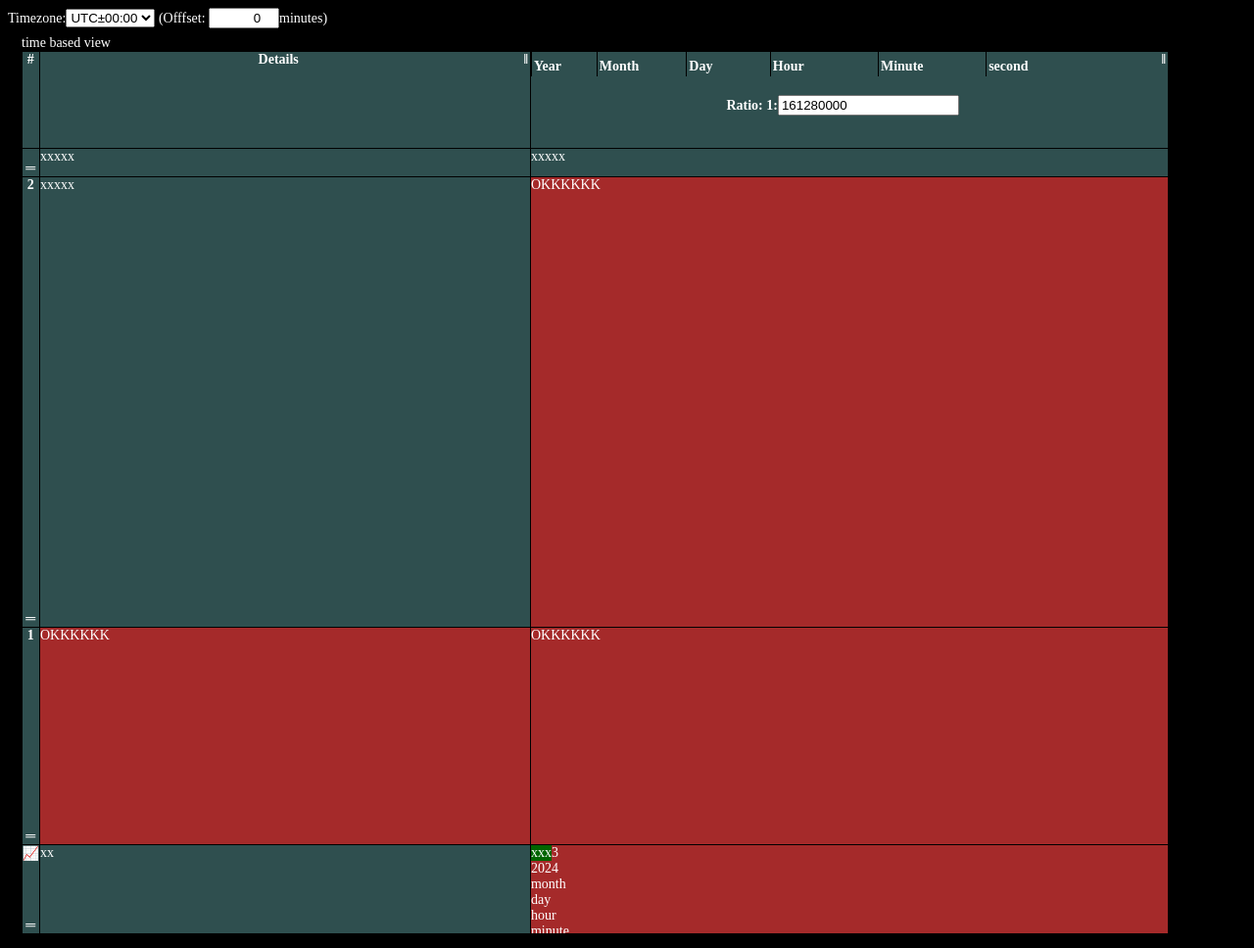
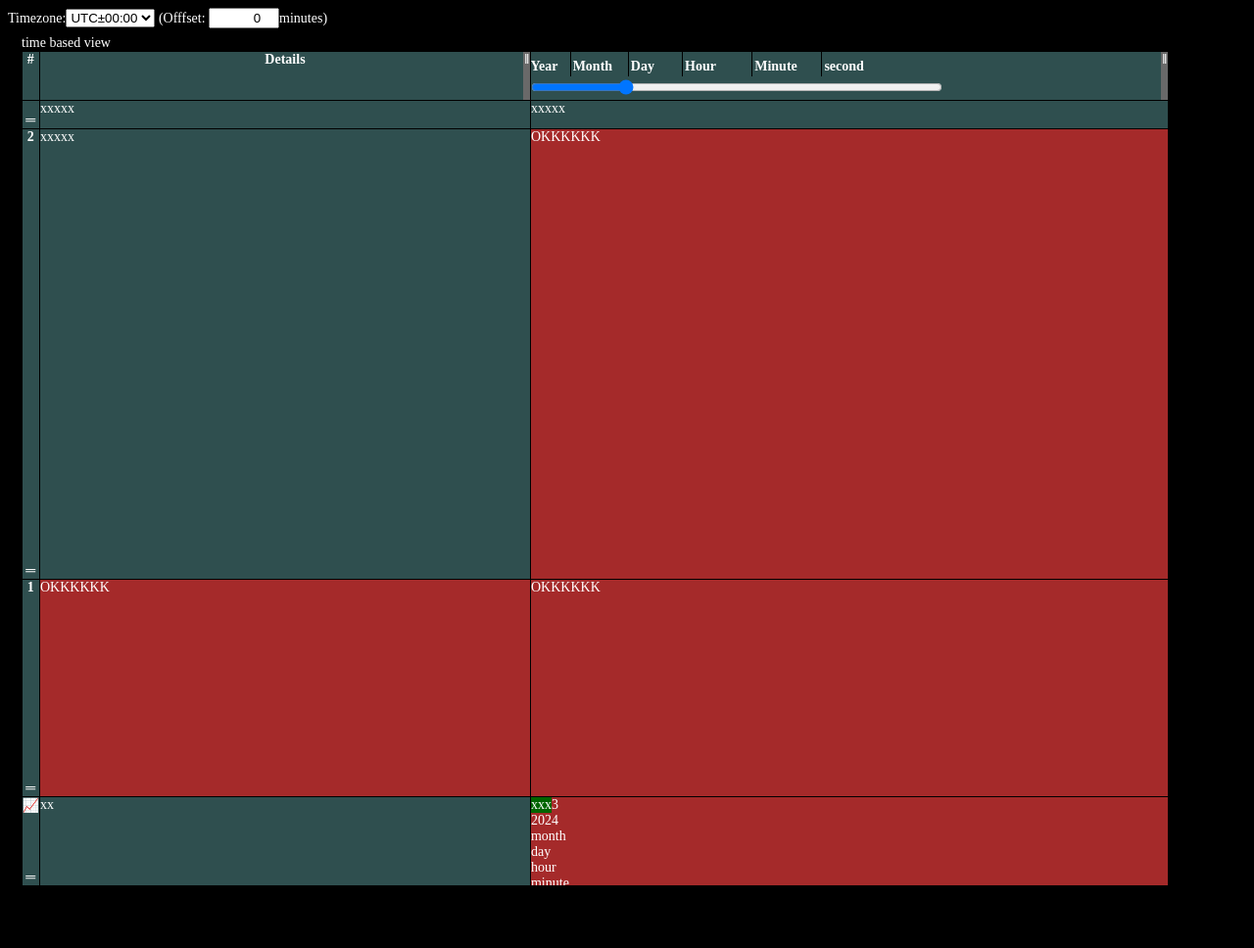
Before and after one commit to thanhntmany/project-management-tool, a website: page app/www/div.html in a window 1280 px wide. Shown: the whole page at 98% size. After the commit the page ends 919 px from the top, so only its background shows below. Drawn offline with Linux system fonts and the light colour scheme.

Commit message:
done move ratio inpurt

```diff
--- a/app/www/div.html
+++ b/app/www/div.html
@@ -168,15 +168,16 @@
                     }
 
                     table#time-based .col-resizer {
-                        cursor: col-resize;
-                        position: relative;
+                        position: absolute;
+                        right: 0;
                         z-index: 1;
-                        float: right;
                         display: block;
-                        padding-left: .5em;
-                        padding-right: 2px;
+                        padding-left: 1px;
+                        padding-right: 1px;
                         width: fit-content;
                         height: 100%;
+                        cursor: col-resize;
+                        background-color: dimgrey;
                     }
 
                     table#time-based>*>*>*:first-child {
@@ -349,7 +350,7 @@
                     }
                 </script>
                 <thead>
-                    <tr style="height: 7em;">
+                    <tr style="height: 3.5em;">
                         <th>
                             <div>#</div>
                         </th>
@@ -365,7 +366,7 @@
                                 <div class="col-resizer">
                                     <div>‖</div>
                                 </div>
-                                <div style="width: 100%;min-width: 30em;">
+                                <div style="width: 30em;">
                                     <div id="time-based__range-input__levels" style="width: 100%;">
                                         <style>
                                             #time-based__range-input__levels {
@@ -382,7 +383,7 @@
                                                 padding: 0;
                                             }
 
-                                            #time-based__range-input__levels>div:nth-child(2)>div>div {
+                                            #time-based__range-input__levels>div:nth-child(3)>div>div {
                                                 position: absolute;
                                                 padding-top: .5em;
                                                 border-left: 1px solid black;
@@ -394,8 +395,11 @@
                                                 background-color: gray;
                                             }
                                         </style>
-                                        <div>
-                                            <div>
+                                        <label style="display: none;">Ratio: 1:<input type="number" min="1">
+                                            <script> { document.currentScript.parentElement.parentElement.parentElement.ratioInputElm = document.currentScript.previousElementSibling }</script>
+                                        </label>
+                                        <div style="margin-left: -.25em;margin-right: -0.25em;">
+                                            <div style="height: 2em;">
                                                 <div data-ratio="31104000000">Year</div>
                                                 <div data-ratio="2592000000">Month</div>
                                                 <div data-ratio="86400000">Day</div>
@@ -409,10 +413,6 @@
                                             <script> { document.currentScript.parentElement.parentElement.parentElement.rangeInputElm = document.currentScript.previousElementSibling }</script>
                                         </div>
                                     </div>
-                                    <br>
-                                    <label>Ratio: 1:<input type="number" min="1">
-                                        <script> { document.currentScript.parentElement.parentElement.ratioInputElm = document.currentScript.previousElementSibling }</script>
-                                    </label>
                                     <script>
                                         {
                                             const elm = document.currentScript.parentElement,
@@ -435,6 +435,7 @@
                                                 ratioInputElm.value = this.dataset.ratio
                                                 ratioInputElm.dispatchEvent(new Event("change"))
                                             }
+
                                             var btn; for (btn of elm.querySelectorAll("*[data-ratio]")) {
                                                 btn.style.setProperty("margin-left", (100 * (1 - Math.log2(btn.dataset.ratio) / Math.log2(maxRatio))) + "%")
                                                 btn.addEventListener("click", _setRatio)
```
